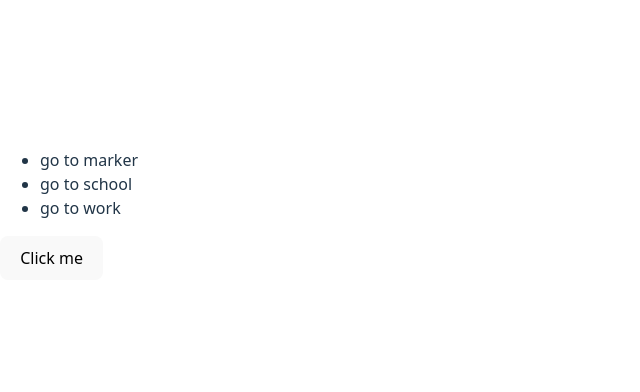
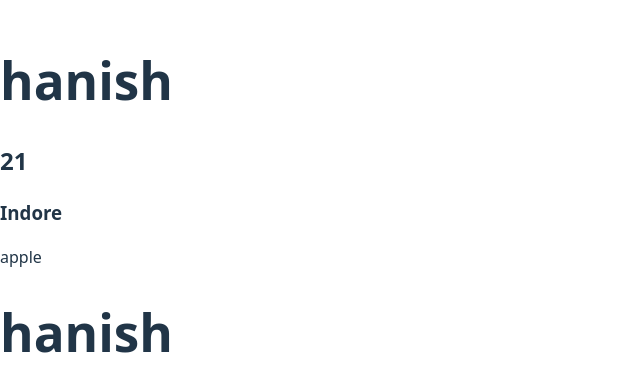
Before and after one commit to 18maldavdiya/React.js, a React (Vite) app in the folder my-react-app/: page / in a window 1280 px wide. Shown: the part 194-586 px from the top of the page, without its empty margins (0-640 px from the left). Built offline with nearby package versions, Linux system fonts and the light colour scheme.

Commit message:
Curly in jsx

```diff
--- a/my-react-app/src/App.jsx
+++ b/my-react-app/src/App.jsx
@@ -1,10 +1,12 @@
 import Login , {Profile,Setting} from "./UserComponent"
 import Todo from "./ToDo"
+import Curly from "./Curly"
+
 
 function App() {
   return (
     <div>
-      <Todo/>
+      <Curly/>
     </div>
 
   )
--- /dev/null
+++ b/my-react-app/src/Curly.jsx
@@ -0,0 +1,31 @@
+function Curly() {
+
+  const obj = {
+    name: "hanish",
+    age: 21,
+    city: "Indore"
+  };
+
+  const userName = ["hanish", "rohan", "sachin"];
+
+  function fruit(){
+    const name = "hanish";
+    let x = 20;
+    let y = 30;
+    let z = x + y;
+
+    return "apple";
+  }
+
+  return (
+    <div>
+      <h1>{obj.name}</h1>
+      <h2>{obj.age}</h2>
+      <h3>{obj.city}</h3>
+      <p>{fruit()}</p>
+      <h1>{userName[0]}</h1>
+    </div>
+  );
+}
+
+export default Curly;
```
